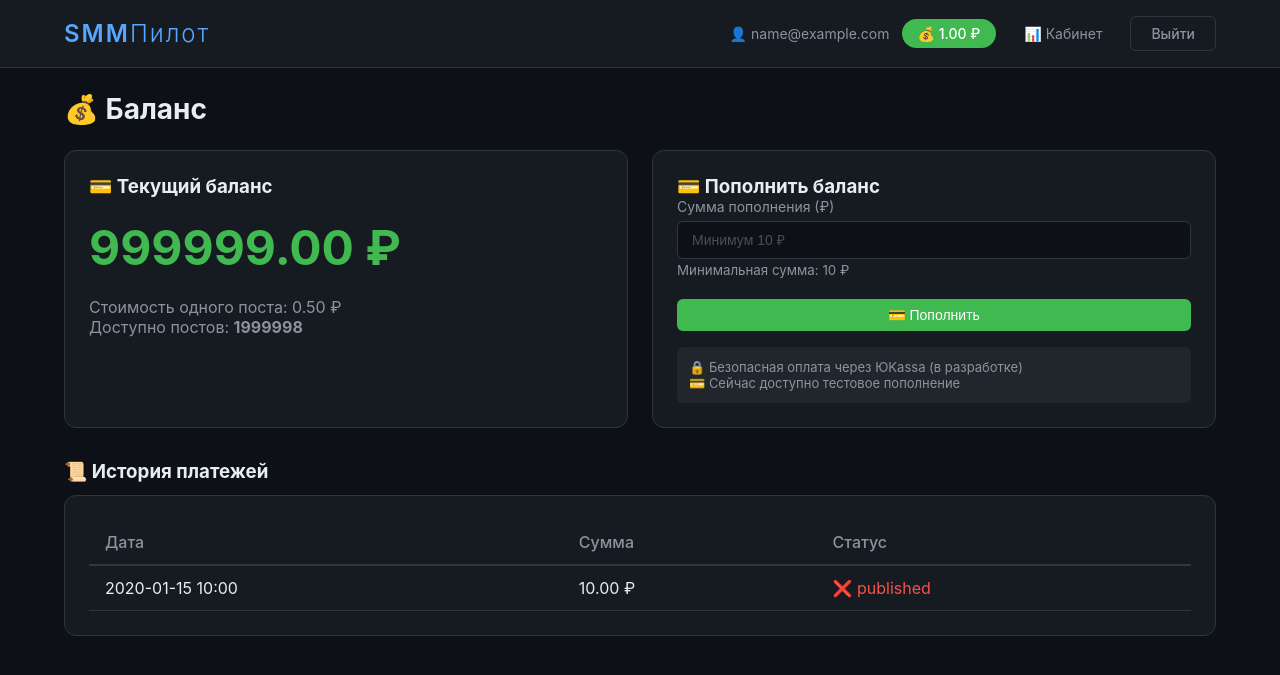
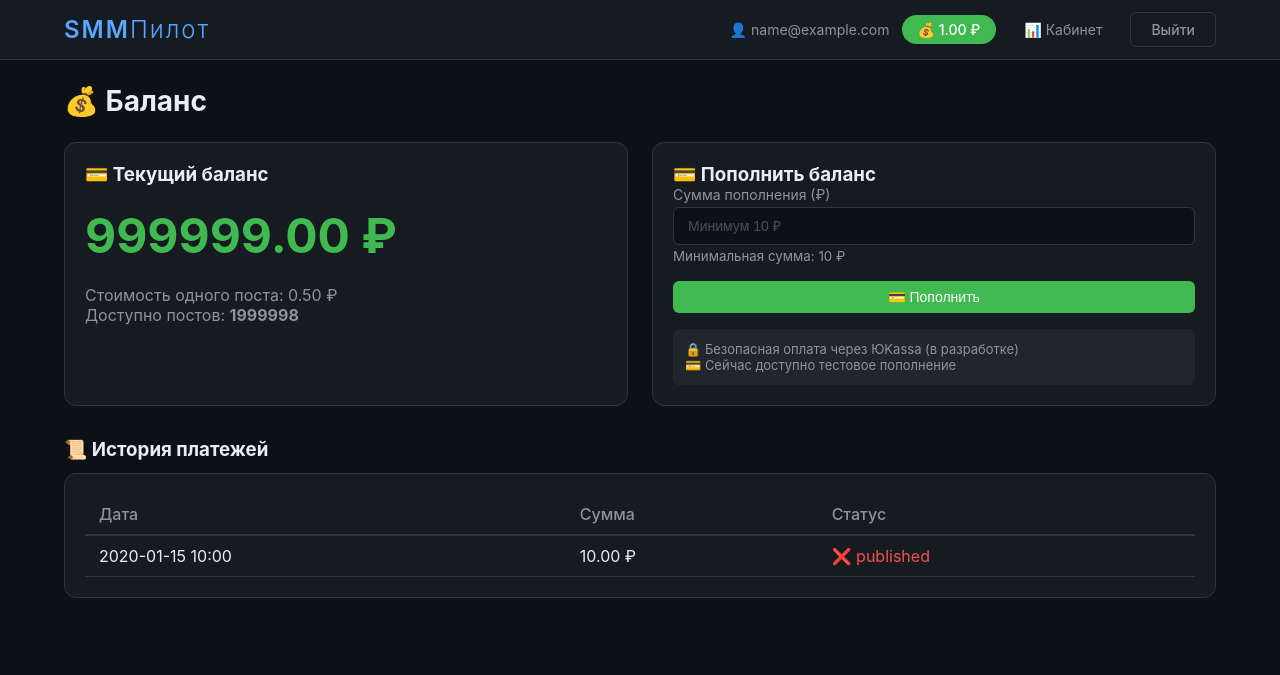
Before and after one commit to teharenda1989-ui/SMM-pilot-TESTY, a Flask app: page /balance in a window 1280 px wide. Shown: the top 675 px of the page. Run offline with Flask 3, Linux system fonts and the light colour scheme; the visitor is signed in with stand-in values (Sample User, id 1); data comes from the database, SQL or seed files in the repository; tables that the repository leaves empty hold one stand-in row (values such as "Sample post").

Commit message:
Update style.css

```diff
--- a/static/css/style.css
+++ b/static/css/style.css
@@ -32,7 +32,7 @@ body {
 .navbar {
     background: var(--bg-secondary);
     border-bottom: 1px solid var(--border-color);
-    padding: 16px 0;
+    padding: 12px 0;
     position: sticky;
     top: 0;
     z-index: 1000;
@@ -162,7 +162,7 @@ body {
     background: var(--bg-secondary);
     border: 1px solid var(--border-color);
     border-radius: 12px;
-    padding: 24px;
+    padding: 20px;
     transition: all 0.3s ease;
 }
 
@@ -174,21 +174,21 @@ body {
 /* ===== СЕТКА ===== */
 .grid {
     display: grid;
-    grid-template-columns: repeat(auto-fit, minmax(200px, 1fr));
-    gap: 20px;
-    margin-top: 20px;
+    grid-template-columns: repeat(auto-fit, minmax(180px, 1fr));
+    gap: 16px;
+    margin-top: 16px;
 }
 
 /* ===== ФОРМЫ ===== */
 .form-group {
-    margin-bottom: 20px;
+    margin-bottom: 16px;
 }
 
 .form-label {
     display: block;
     color: var(--text-secondary);
     font-size: 14px;
-    margin-bottom: 6px;
+    margin-bottom: 4px;
 }
 
 .form-control {
@@ -284,14 +284,14 @@ table {
 
 th {
     text-align: left;
-    padding: 12px 16px;
+    padding: 10px 14px;
     color: var(--text-secondary);
     font-weight: 500;
     border-bottom: 2px solid var(--border-color);
 }
 
 td {
-    padding: 12px 16px;
+    padding: 10px 14px;
     border-bottom: 1px solid var(--border-color);
 }
 
@@ -325,14 +325,14 @@ tr:hover td {
 .balance-display {
     background: var(--bg-tertiary);
     border-radius: 12px;
-    padding: 12px 20px;
+    padding: 8px 16px;
     display: inline-flex;
     align-items: center;
-    gap: 12px;
+    gap: 8px;
 }
 
 .balance-amount {
-    font-size: 24px;
+    font-size: 20px;
     font-weight: 600;
     color: var(--success);
 }
@@ -362,3 +362,40 @@ tr:hover td {
         grid-template-columns: 1fr;
     }
 }
+
+/* ===== АНИМАЦИИ ===== */
+@keyframes fadeInUp {
+    from { opacity: 0; transform: translateY(20px); }
+    to { opacity: 1; transform: translateY(0); }
+}
+
+.card {
+    animation: fadeInUp 0.4s ease;
+}
+
+.metric {
+    animation: fadeInUp 0.5s ease;
+}
+
+@keyframes pulse {
+    0% { opacity: 1; }
+    50% { opacity: 0.6; }
+    100% { opacity: 1; }
+}
+
+.status-dot {
+    display: inline-block;
+    width: 10px;
+    height: 10px;
+    border-radius: 50%;
+    margin-right: 6px;
+}
+
+.status-dot.online {
+    background: var(--success);
+    animation: pulse 2s infinite;
+}
+
+.status-dot.offline {
+    background: var(--text-muted);
+}
```
